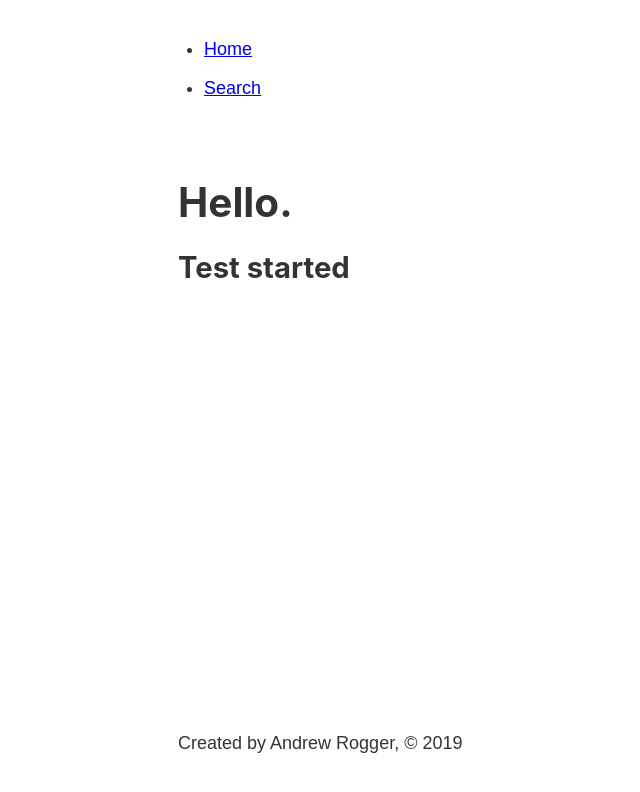
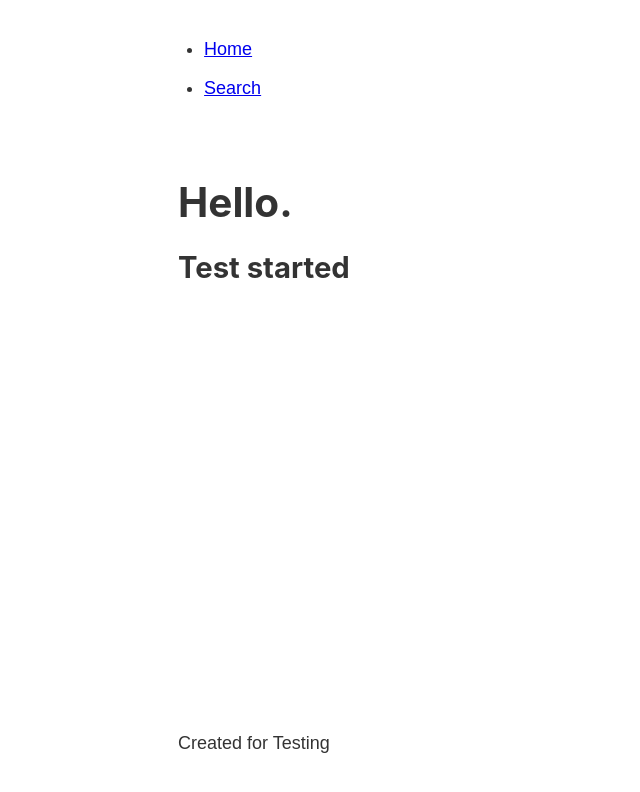
Before and after one commit to sharmeela/testEllasticPress, a Gatsby site: page / in a window 1280 px wide. Shown: the whole page, without its empty margins (105-745 px from the left). Built offline with nearby package versions, Linux system fonts and the light colour scheme; Gatsby itself is replaced by a stand-in of ours.

Commit message:
Update footer.js

```diff
--- a/src/components/footer.js
+++ b/src/components/footer.js
@@ -14,7 +14,7 @@ const Footer = () => {
 
     return (
         <footer>
-            <p>Created by {data.site.siteMetadata.author}, © 2019</p>
+            <p>Created for Testing </p>
         </footer>
     )
 }
```
